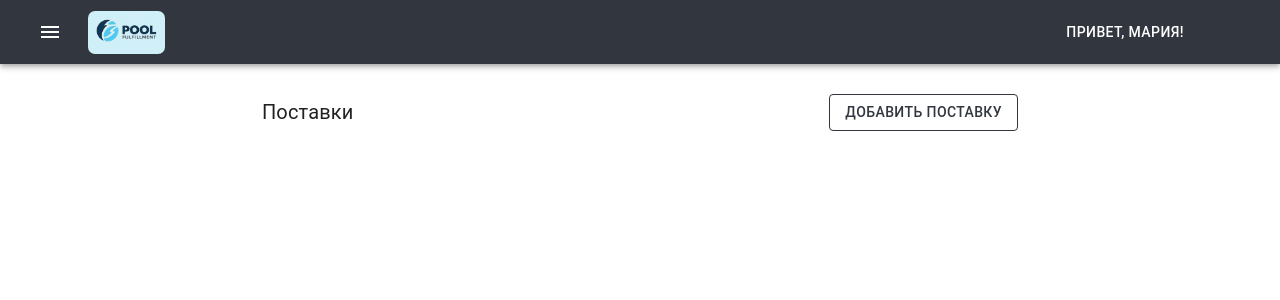
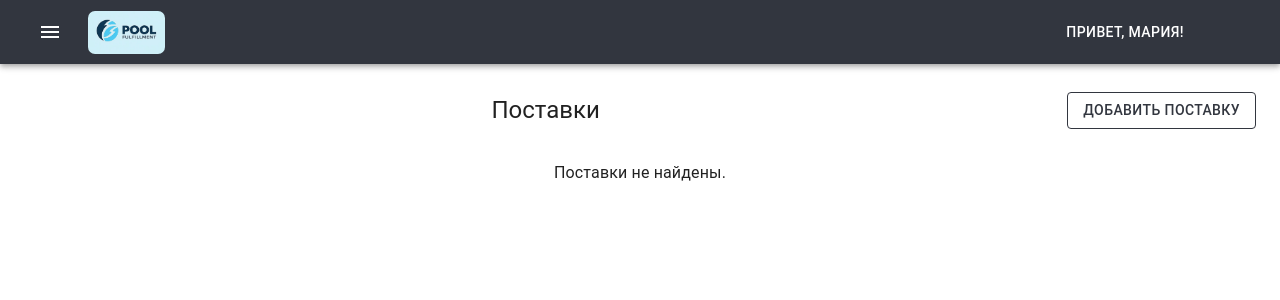
Before and after one commit to miloradowicz/fulfillment-center-1, a React (Vite) app in the folder frontend/: page /arrivals in a window 1280 px wide. Shown: the top 300 px of the page. Built offline with nearby package versions, Linux system fonts and the light colour scheme; no server answers.

Commit message:
[JE2-60] Displayed ArrivalDataList & Modal with ArrivalForm inside

```diff
--- a/frontend/src/features/arrivals/containers/ArrivalPage.tsx
+++ b/frontend/src/features/arrivals/containers/ArrivalPage.tsx
@@ -1,23 +1,48 @@
-import { Box, Button } from '@mui/material'
-import { NavLink } from 'react-router-dom'
-
+import Modal from '../../../components/UI/Modal/Modal.tsx'
+import { Box, Button, CircularProgress, Typography } from '@mui/material'
+import { useArrivalPage } from '../hooks/useArrivalPage.ts'
+import ArrivalsDataList from '../components/ArrivalsDataList.tsx'
+import ArrivalForm from '../components/ArrivalForm.tsx'
+import Grid from '@mui/material/Grid2'
 
 const ArrivalPage = () => {
+  const { open, handleOpen, handleClose, isLoading } = useArrivalPage()
+
   return (
-    <Box display={'flex'}  style={{ textAlign:'center', marginTop:'30px', fontSize:'20px', alignItems: 'center', justifyContent:'space-around' }}>
-      <Box>Поставки</Box>
+    <>
+      {isLoading ? (
+        <Grid sx={{ mt: 3, mb: 2, display: 'flex', justifyContent: 'center' }}>
+          <CircularProgress />
+        </Grid>
+      ) : null}
+
+      <Modal handleClose={handleClose} open={open}>
+        <ArrivalForm />
+      </Modal>
+      <Box display={'flex'} className="text-center mb-5 mt-7 text-[20px] flex items-center justify-center">
+        <Typography className="flex-grow" variant="h5">Поставки</Typography>
         <Button
           sx={{
-          color: '#32363F',
-          borderColor: '#32363F',
-          backgroundColor: 'white',
+            'color': '#32363F',
+            'marginLeft': 'auto',
+            'border': '1px solid #32363F',
+            'transition': 'all 0.3s ease-in-out',
             '&:hover': {
-            backgroundColor: '#f8f9fa',
-            borderColor: '#5a6268',
+              color: '#ffffff',
+              backgroundColor: '#32363F',
+              border: '1px solid #ffffff',
             },
           }}
-        variant="outlined"  component={NavLink} to={'/add-new-arrival'}>Добавить поставку</Button>
+          variant="outlined"
+          onClick={handleOpen}
+        >
+          Добавить поставку
+        </Button>
       </Box>
+      <Box className="my-8">
+        <ArrivalsDataList />
+      </Box>
+    </>
   )
 }
 
```
Lines whose indentation alone changed are shown as unchanged.
